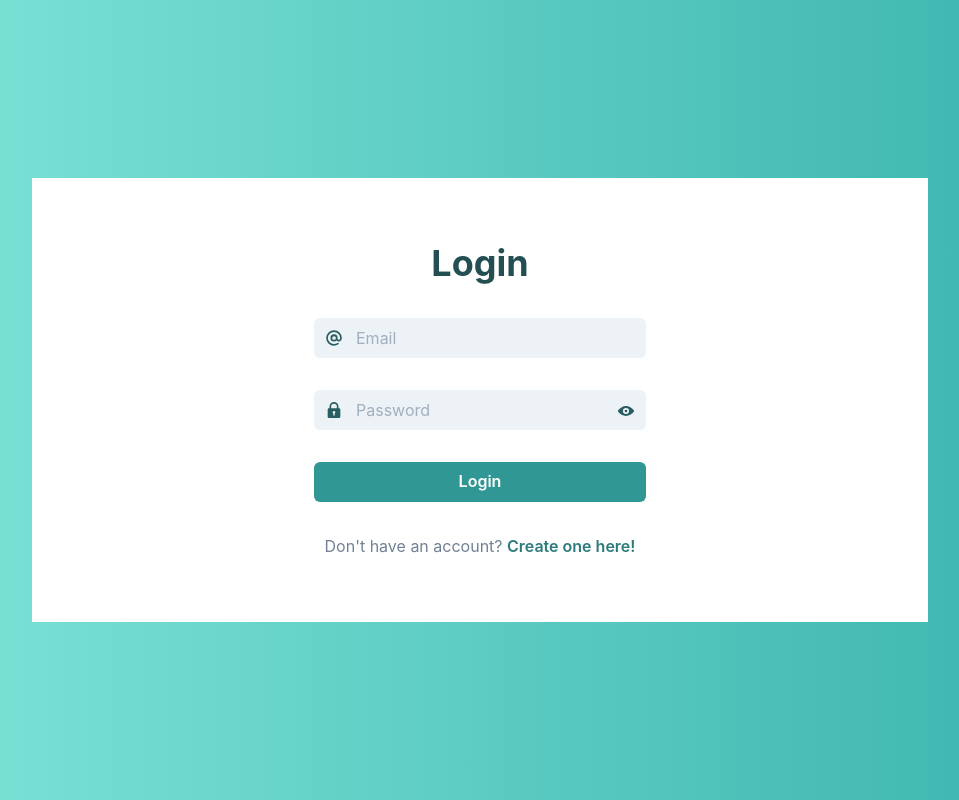
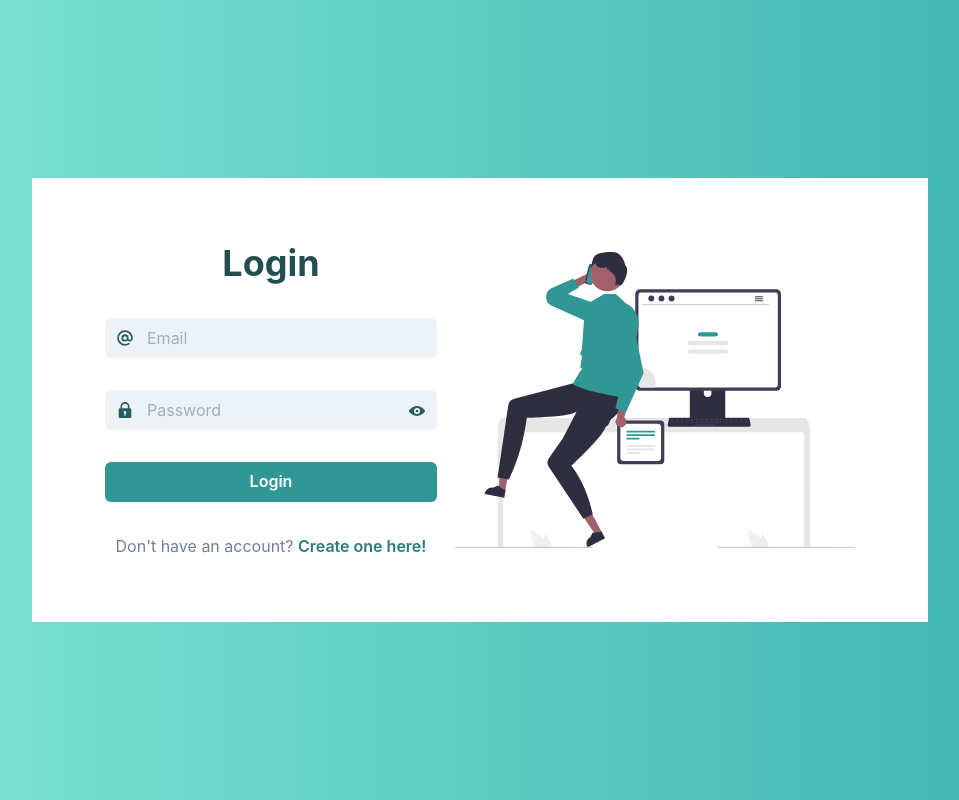
Before and after one commit to kTrzcinskii/project-manager, a Next.js app in the folder frontend/: page /login in a window 1280 px wide. Shown: the whole page, without its empty margins (160-1119 px from the left). Built offline with nearby package versions, Linux system fonts and the light colour scheme; no server answers; what axios-auth-refresh would draw is missing.

Commit message:
added login image

```diff
--- a/frontend/pages/login.tsx
+++ b/frontend/pages/login.tsx
@@ -1,5 +1,7 @@
 import {
+  Box,
   Heading,
+  HStack,
   Link,
   Text,
   useBreakpointValue,
@@ -11,13 +13,24 @@ import NextLink from "next/link";
 import GradientBg from "../src/components/ui/utils/GradientBg";
 import FormContainer from "../src/components/ui/form/FormContainer";
 import { motion } from "framer-motion";
+import Image from "next/image";
+import login_image from "../public/images/login_image.svg";
 
 const Login: NextPage = () => {
   return (
     <GradientBg>
       <FormContainer>
+        <HStack
+          w='full'
+          px={{ base: 0, md: 0, lg: 5 }}
+          justifyContent={{
+            base: "center",
+            md: "center",
+            lg: "space-around",
+            xl: "space-around",
+          }}
+        >
           <VStack
-          w='full'
             spacing={useBreakpointValue({ base: 4, md: 6, lg: 8 })}
             align='center'
           >
@@ -68,6 +81,10 @@ const Login: NextPage = () => {
               </NextLink>
             </Text>
           </VStack>
+          <Box w={{ base: 0, md: 0, lg: "400px", xl: "400px" }}>
+            <Image src={login_image} alt='Working man' layout='responsive' />
+          </Box>
+        </HStack>
       </FormContainer>
     </GradientBg>
   );
```
Also changed, not shown: frontend/public/images/login_image.svg (added). Lines whose indentation alone changed are shown as unchanged.
